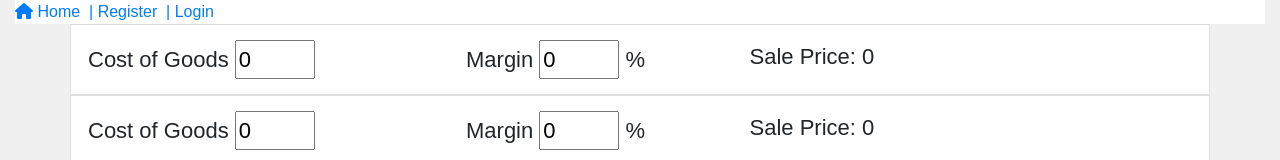
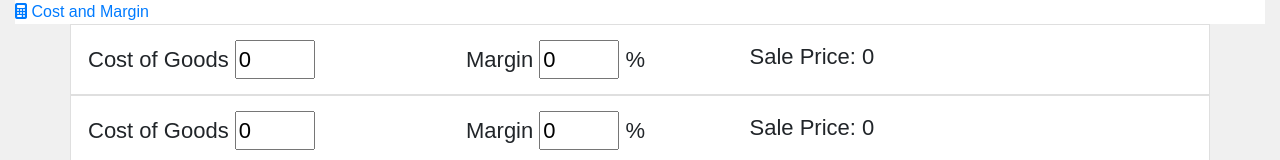
Before and after one commit to alex-lip/CompoundInterestCalculator, a Vue app in the folder CapstoneTemplate/vue/: page / in a window 1280 px wide. Shown: the top 160 px of the page. Built offline with nearby package versions, Linux system fonts and the light colour scheme.

Commit message:
Favicon and title

```diff
--- a/CapstoneTemplate/vue/public/index.html
+++ b/CapstoneTemplate/vue/public/index.html
@@ -10,7 +10,7 @@
     <link rel="stylesheet" href="https://stackpath.bootstrapcdn.com/bootstrap/4.5.0/css/bootstrap.min.css" integrity="sha384-9aIt2nRpC12Uk9gS9baDl411NQApFmC26EwAOH8WgZl5MYYxFfc+NcPb1dKGj7Sk" crossorigin="anonymous">
 
     <link rel="icon" href="<%= BASE_URL %>favicon.ico">
-    <title>Capstone</title>
+    <title>Calculate Margin, Markup $ Sale Price</title>
   </head>
   <body>
     <noscript>
--- a/CapstoneTemplate/vue/src/App.vue
+++ b/CapstoneTemplate/vue/src/App.vue
@@ -5,25 +5,10 @@
   <div id="app" class="container-fluid"> <!-- If you start to get random styling you don't like, remove container from this div -->
     <div id="nav">
       <router-link class="nav-item" v-bind:to="{ name: 'home' }">
-        <i class="fas fa-home"></i> <!-- This is a font awesome icon -->
-        Home
+        <i class="fas fa-calculator"></i> <!-- This is a font awesome icon -->
+        Cost and Margin
       </router-link>
-      <router-link
-        class="nav-item"
-        v-bind:to="{ name: 'register' }"
-        v-if="!$store.state.token">&nbsp;|&nbsp;Register</router-link>
-      <router-link
-        class="nav-item"
-        v-bind:to="{ name: 'login' }"
-        v-if="!$store.state.token">
-        &nbsp;|&nbsp;Login
-      </router-link>
-      <router-link
-        class="nav-item"
-        v-bind:to="{ name: 'logout' }"
-        v-if="$store.state.token">
-        &nbsp;|&nbsp;Logout
-      </router-link>
+
     </div>
     <router-view />
   </div>
```
Also changed, not shown: 1 other file (tests, documents, lock files or other folders).
